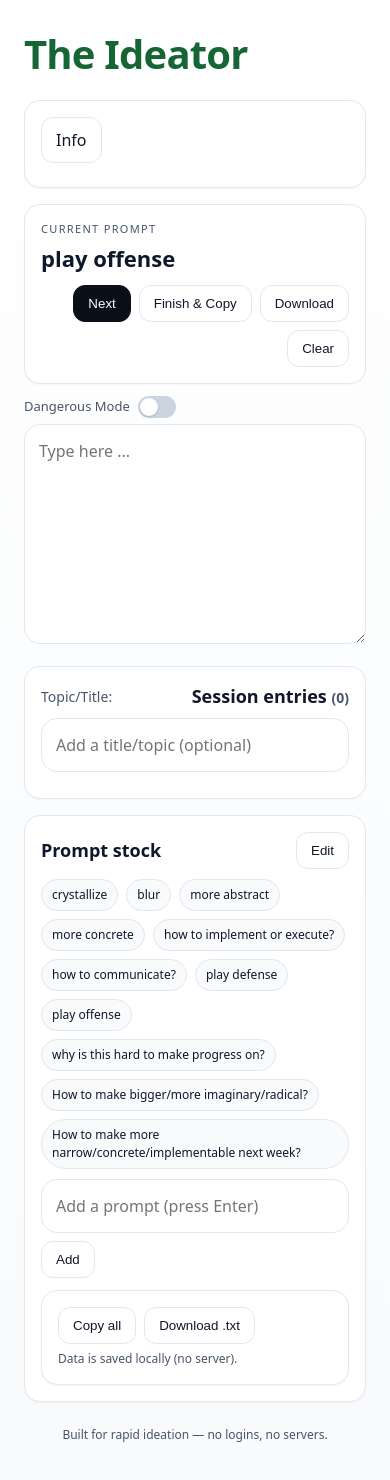
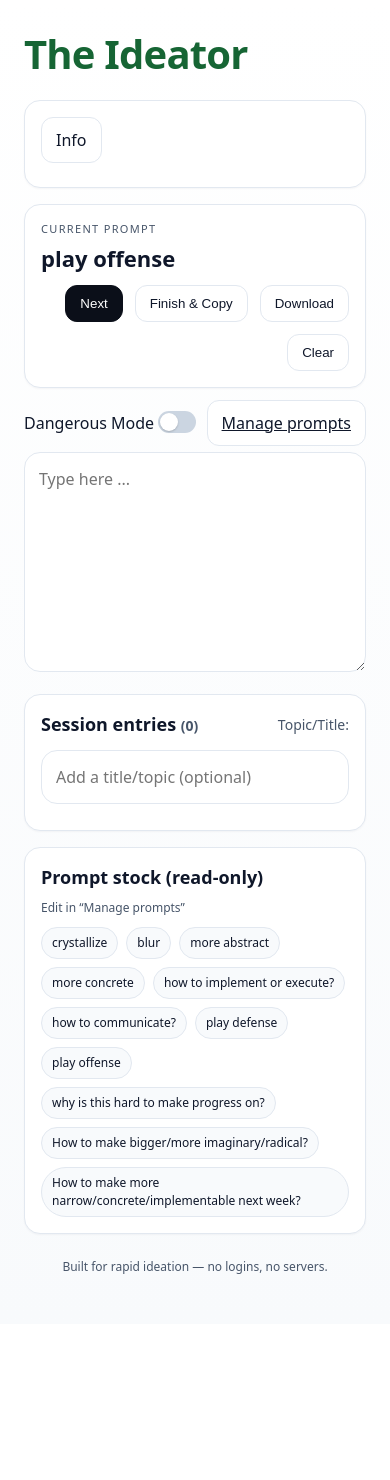
Before and after one commit to CharlotteBeate/Ideator, a plain HTML site: page index.html in a window 390 px wide. After the commit the page ends 1324 px from the top, so only its background shows below. Drawn offline with Linux system fonts and the light colour scheme.

Commit message:
Update index.html

```diff
--- a/index.html
+++ b/index.html
@@ -6,23 +6,25 @@
 <title>The Ideator</title>
 <style>
   :root {
-    --bg: #f8fafc;
-    --card: #ffffff;
-    --text: #0f172a;
-    --muted: #475569;
-    --line: #e2e8f0;
-    --accent: #166534; /* slightly dark green */
+    --bg: #f8fafc; --card: #ffffff; --text: #0f172a; --muted: #475569;
+    --line: #e2e8f0; --accent: #166534;
   }
   * { box-sizing: border-box; }
-  body { margin: 0; background: linear-gradient(#fff, var(--bg)); color: var(--text); font: 16px/1.5 system-ui, -apple-system, Segoe UI, Roboto, sans-serif; }
+  body { margin: 0; background: linear-gradient(#fff, var(--bg)); color: var(--text);
+         font: 16px/1.5 system-ui, -apple-system, Segoe UI, Roboto, sans-serif; }
   .wrap { max-width: 980px; margin: 0 auto; padding: 24px; }
   header { margin-bottom: 16px; }
   h1 { margin: 0; font-size: 40px; letter-spacing: -0.02em; color: var(--accent); font-weight: 800; }
   .muted { color: var(--muted); font-size: 14px; }
-  .card { background: var(--card); border: 1px solid var(--line); border-radius: 16px; box-shadow: 0 1px 2px rgba(15,23,42,0.04); }
+  .card { background: var(--card); border: 1px solid var(--line);
+          border-radius: 16px; box-shadow: 0 1px 2px rgba(15,23,42,0.04); }
   .pad { padding: 16px; }
   .row { display: flex; gap: 8px; align-items: center; flex-wrap: wrap; }
-  .btn { appearance: none; border: 1px solid var(--line); background: #fff; color: var(--text); padding: 10px 14px; border-radius: 12px; cursor: pointer; }
+  .row.gap-12 { gap: 12px; }
+  .grow { flex: 1 1 auto; min-width: 220px; }
+  .right { justify-content: flex-end; }
+  .btn { appearance: none; border: 1px solid var(--line); background: #fff; color: var(--text);
+         padding: 10px 14px; border-radius: 12px; cursor: pointer; }
   .btn:hover { background: #f1f5f9; }
   .btn.primary { background: #0b0f19; color: #fff; border-color: #0b0f19; }
   .btn.primary:hover { filter: brightness(0.96); }
@@ -35,37 +37,30 @@
   .entry { border: 1px solid var(--line); border-radius: 12px; padding: 10px; }
   .foot { text-align: center; color: var(--muted); font-size: 12px; padding: 24px 0; }
   .label { text-transform: uppercase; letter-spacing: .12em; font-size: 11px; color: var(--muted); }
-  .right { justify-content: flex-end; }
-  .toggle { display:inline-flex; align-items:center; gap:8px; font-size: 13px; color: var(--muted); }
-  .switch { position: relative; width: 38px; height: 22px; display:inline-block; }
-  .switch input { opacity:0; width:0; height:0; }
-  .slider { position:absolute; cursor:pointer; top:0; left:0; right:0; bottom:0; background:#cbd5e1; transition:.2s; border-radius:999px; }
-  .slider:before { position:absolute; content:""; height:18px; width:18px; left:2px; top:2px; background:white; transition:.2s; border-radius:50%; box-shadow: 0 1px 2px rgba(0,0,0,.18); }
-  .switch input:checked + .slider { background:#16a34a; }
-  .switch input:checked + .slider:before { transform: translateX(16px); }
+  .danger-active { outline: 2px dashed #ef4444; outline-offset: 2px; }
 </style>
 </head>
 <body>
   <div class="wrap">
-    <header>
-      <h1>The Ideator</h1>
-    </header>
+    <header><h1>The Ideator</h1></header>
 
     <details id="infoBox" class="card pad">
       <summary class="btn" style="display:inline-block; margin-bottom:8px;">Info</summary>
       <div class="muted" style="max-width:72ch;">
-        This is an interface to enable quick iterations of ideation. You get a prompt for how to move with your idea and can start writing; once you run out, click <b>Next</b> (or <kbd>Ctrl</kbd> + <kbd>Enter</kbd>) to get a new prompt. When you finish this chain of ideation, click <b>Finish & Copy</b> (or <kbd>Ctrl</kbd> + <kbd>Shift</kbd> + <kbd>Enter</kbd>) to copy your chain. To download the chain, click <b>Download</b>. To change the list of prompts, scroll to the bottom of this page. Your writing is saved locally in your browser. No one else has access to it.
+        This interface helps fast iteration. Type freely. Click <b>Next</b> (or <kbd>Ctrl</kbd>/<kbd>⌘</kbd>+<kbd>Enter</kbd>) for a new prompt.
+        Click <b>Finish & Copy</b> (or <kbd>Ctrl</kbd>/<kbd>⌘</kbd>+<kbd>Shift</kbd>+<kbd>Enter</kbd>) to copy your chain.
+        Data is saved locally in your browser.
       </div>
     </details>
 
     <div class="card pad" style="margin-top:16px;">
       <div class="row" style="justify-content:space-between; align-items:flex-end;">
-        <div>
+        <div class="grow">
           <div class="label">Current prompt</div>
           <div id="currentPrompt" style="font-weight:700; font-size:22px; margin-top:4px;">(loading…)</div>
           <div id="lastPrompt" class="muted" style="font-size:12px; margin-top:2px;"></div>
         </div>
-        <div class="row right">
+        <div class="row right gap-12">
           <button id="nextBtn" class="btn primary">Next</button>
           <button id="finishBtn" class="btn">Finish & Copy</button>
           <button id="downloadBtn" class="btn">Download</button>
@@ -78,204 +73,175 @@
       <div class="row" style="justify-content:space-between; margin-bottom:6px;">
         <label class="toggle" title="If on, pausing > 2s in the first minute clears text (per prompt)">
           Dangerous Mode
-          <span class="switch"><input type="checkbox" id="dangerToggle"><span class="slider"></span></span>
+          <span class="switch" style="position:relative; width:38px; height:22px; display:inline-block;">
+            <input type="checkbox" id="dangerToggle" style="opacity:0; width:0; height:0;">
+            <span class="slider" style="position:absolute; cursor:pointer; top:0; left:0; right:0; bottom:0; background:#cbd5e1; transition:.2s; border-radius:999px;">
+              <span style="position:absolute; content:''; height:18px; width:18px; left:2px; top:2px; background:white; transition:.2s; border-radius:50%; box-shadow:0 1px 2px rgba(0,0,0,.18);"></span>
+            </span>
+          </span>
         </label>
+        <a href="prompts.html" class="btn" title="Manage prompt stock">Manage prompts</a>
       </div>
       <textarea id="draft" placeholder="Type here ..."></textarea>
       <div id="dangerStatus" class="muted" style="margin-top:6px; font-size:12px;"></div>
     </div>
 
     <div class="card pad" style="margin-top:16px;">
-      <div class="row" style="justify-content:space-between; align-items:center;">
-        <label for="titleInput" style="margin-right:6px; font-size:14px; color:var(--muted);">Topic/Title:</label>
-        <h2 style="margin:0; font-size:18px;">Session entries <span class="muted" id="count">(0)</span></h2>
+      <!-- Topic/Title to the right of Session entries -->
+      <div class="row" style="justify-content:space-between; align-items:center; gap:12px;">
+        <h2 class="grow" style="margin:0; font-size:18px;">Session entries <span class="muted" id="count">(0)</span></h2>
+        <label for="titleInput" class="muted" style="font-size:14px;">Topic/Title:</label>
         <input id="titleInput" type="text" placeholder="Add a title/topic (optional)" style="max-width:360px;" />
       </div>
       <ul id="entries" class="list" style="margin-top:10px;"></ul>
     </div>
 
     <div class="card pad" style="margin-top:16px;">
-      <div class="row" style="justify-content:space-between;">
-        <h2 style="margin:0; font-size:18px;">Prompt stock</h2>
-        <button id="toggleEdit" class="btn">Edit</button>
+      <div class="row" style="justify-content:space-between; align-items:center;">
+        <h2 style="margin:0; font-size:18px;">Prompt stock (read-only)</h2>
+        <span class="muted" style="font-size:12px;">Edit in “Manage prompts”</span>
       </div>
-      <div id="stockView" style="margin-top:10px;">
-        <div id="chips" class="chips"></div>
-        <div class="row" style="margin-top:10px;">
-          <input id="addInput" type="text" placeholder="Add a prompt (press Enter)" />
-          <button id="addBtn" class="btn">Add</button>
-        </div>
-      </div>
-      <div id="stockEdit" style="display:none; margin-top:10px;">
-        <textarea id="stockArea" class="mono" style="height:160px;"></textarea>
-        <div class="row" style="justify-content:flex-end; margin-top:8px;">
-          <button id="saveStock" class="btn">Save changes</button>
-        </div>
-      </div>
-
-      <div class="card pad" style="margin-top:12px;">
-        <div class="row">
-          <button id="copyAll" class="btn">Copy all</button>
-          <button id="download2" class="btn">Download .txt</button>
-        </div>
-        <div class="muted" style="margin-top:6px; font-size:12px;">Data is saved locally (no server).</div>
-      </div>
+      <div id="chips" class="chips" style="margin-top:10px;"></div>
     </div>
 
     <div class="foot">Built for rapid ideation — no logins, no servers.</div>
   </div>
 
 <script>
+  // ===== Defaults =====
   const DEFAULT_PROMPTS = [
-    "crystallize",
-    "blur",
-    "more abstract",
-    "more concrete",
-    "how to implement or execute?",
-    "how to communicate?",
-    "play defense",
-    "play offense",
-    "why is this hard to make progress on?",
+    "crystallize","blur","more abstract","more concrete",
+    "how to implement or execute?","how to communicate?",
+    "play defense","play offense","why is this hard to make progress on?",
     "How to make bigger/more imaginary/radical?",
     "How to make more narrow/concrete/implementable next week?"
   ];
 
-  // --- State ---
+  // ===== Local store =====
   const store = {
-    get prompts() { return JSON.parse(localStorage.getItem("ig.prompts") || "null") || DEFAULT_PROMPTS; },
-    set prompts(v) { localStorage.setItem("ig.prompts", JSON.stringify(v)); },
-    get current() { return JSON.parse(localStorage.getItem("ig.current") || "null"); },
-    set current(v) { localStorage.setItem("ig.current", JSON.stringify(v)); },
-    get entries() { return JSON.parse(localStorage.getItem("ig.entries") || "[]"); },
-    set entries(v) { localStorage.setItem("ig.entries", JSON.stringify(v)); },
-    get title() { return localStorage.getItem("ig.title") || ""; },
-    set title(v) { localStorage.setItem("ig.title", v); }
+    get prompts(){ try{return JSON.parse(localStorage.getItem("ig.prompts")||"null")||DEFAULT_PROMPTS;}catch{return DEFAULT_PROMPTS;} },
+    set prompts(v){ localStorage.setItem("ig.prompts", JSON.stringify(v)); },
+    get current(){ try{return JSON.parse(localStorage.getItem("ig.current")||"null");}catch{return null;} },
+    set current(v){ localStorage.setItem("ig.current", JSON.stringify(v)); },
+    get entries(){ try{return JSON.parse(localStorage.getItem("ig.entries")||"[]");}catch{return [];} },
+    set entries(v){ localStorage.setItem("ig.entries", JSON.stringify(v)); },
+    get title(){ return localStorage.getItem("ig.title")||""; },
+    set title(v){ localStorage.setItem("ig.title", v||""); }
   };
 
-  // DOM refs
+  // ===== DOM =====
   const chips = document.getElementById("chips");
   const currentPromptEl = document.getElementById("currentPrompt");
   const lastPromptEl = document.getElementById("lastPrompt");
   const draftEl = document.getElementById("draft");
   const entriesUl = document.getElementById("entries");
   const countEl = document.getElementById("count");
-  const addInput = document.getElementById("addInput");
   const titleInput = document.getElementById("titleInput");
-  const stockEdit = document.getElementById("stockEdit");
   const dangerToggle = document.getElementById("dangerToggle");
   const dangerStatus = document.getElementById("dangerStatus");
 
-  function randPrompt(stock, last) {
-    if (!stock.length) return "(add prompts)";
-    if (stock.length === 1) return stock[0];
-    let p; do { p = stock[Math.floor(Math.random() * stock.length)]; } while (p === last);
-    return p;
+  // ===== Utils =====
+  function slug(s){ return (s||"").toLowerCase().trim().replace(/[^a-z0-9]+/g,'-').replace(/^-+|-+$/g,'').slice(0,60)||'session'; }
+  function randPrompt(stock,last){ if(!stock.length) return "(add prompts)"; if(stock.length===1) return stock[0];
+    let p; do{ p=stock[Math.floor(Math.random()*stock.length)]; } while(p===last); return p; }
+  function escapeHtml(str){ return String(str).replace(/[&<>\"']/g, s=>({'&':'&amp;','<':'&lt;','>':'&gt;','"':'&quot;',"'":'&#39;'}[s])); }
+
+  // ===== Dangerous Mode =====
+  let danger={active:false,startTs:null,endTs:null,lastTypeTs:null,interval:null};
+  function setDangerUI(on){ draftEl.classList.toggle('danger-active', !!on); }
+  function startDangerWindow(){
+    if(!dangerToggle.checked || danger.active) return;
+    danger.active=true; danger.startTs=Date.now(); danger.endTs=danger.startTs+60_000; danger.lastTypeTs=Date.now();
+    setDangerUI(true);
+    dangerStatus.textContent="Dangerous Mode active: 60s window. Pausing > 2s clears text.";
+    danger.interval=setInterval(()=>{
+      const now=Date.now();
+      if(!dangerToggle.checked){ stopDanger("Dangerous Mode off."); return; }
+      const remaining=Math.max(0, Math.ceil((danger.endTs-now)/1000));
+      if(now>danger.endTs){ stopDanger("Dangerous Mode is over for this prompt."); return; }
+      dangerStatus.textContent=`Dangerous Mode active — ${remaining}s left. Pausing > 2s clears text.`;
+      if(now-danger.lastTypeTs>2000){ draftEl.value=""; danger.lastTypeTs=now; }
+    },200);
   }
+  function stopDanger(msg=""){
+    if(danger.interval) clearInterval(danger.interval);
+    danger={active:false,startTs:null,endTs:null,lastTypeTs:null,interval:null};
+    setDangerUI(false); dangerStatus.textContent=msg;
+  }
+  function resetDangerForNewPrompt(){ stopDanger(""); if(dangerToggle.checked) dangerStatus.textContent="Dangerous Mode armed for this prompt (starts on first keystroke)."; }
 
-
-  // --- Utils ---
-  function escapeHtml(str){ return String(str).replace(/[&<>"']/g, s => ({'&':'&amp;','<':'&lt;','>':'&gt;','"':'&quot;','\'':'&#39;'}[s])); }
-  function randPrompt(stock, last) { if (!stock.length) return "(add prompts)"; if (stock.length === 1) return stock[0]; let p; do { p = stock[Math.floor(Math.random() * stock.length)]; } while (p === last); return p; }
-  function slug(s){ return (s||"").toLowerCase().trim().replace(/[^a-z0-9]+/g,'-').replace(/^-+|-+$/g,'').slice(0,60) || 'session'; }
-
-  // --- Dangerous Mode ---
-  let danger = { active:false, startTs:null, endTs:null, lastTypeTs:null, interval:null };
-  function setDangerUI(on){ if (on) draftEl.classList.add('danger-active'); else draftEl.classList.remove('danger-active'); }
-  function startDangerWindow() {
-    if (!dangerToggle.checked || danger.active) return;
-    danger.active = true; danger.startTs = Date.now(); danger.endTs = danger.startTs + 60_000; danger.lastTypeTs = Date.now();
-    setDangerUI(true);
-    dangerStatus.textContent = "Dangerous Mode active: 60s window. Pausing > 2s clears text.";
-    danger.interval = setInterval(() => {
-      const now = Date.now();
-      if (!dangerToggle.checked) { stopDanger("Dangerous Mode off."); return; }
-      const remaining = Math.max(0, Math.ceil((danger.endTs - now)/1000));
-      if (now > danger.endTs) { stopDanger("Dangerous Mode is over for this prompt."); return; }
-      dangerStatus.textContent = `Dangerous Mode active — ${remaining}s left. Pausing > 2s clears text.`;
-      if (now - danger.lastTypeTs > 2000) { draftEl.value = ""; store.draft = ""; danger.lastTypeTs = now; }
-    }, 200);
-  }
-  function stopDanger(msg="") { if (danger.interval) clearInterval(danger.interval); danger = { active:false, startTs:null, endTs:null, lastTypeTs:null, interval:null }; setDangerUI(false); dangerStatus.textContent = msg; }
-  function resetDangerForNewPrompt() { stopDanger(""); if (dangerToggle.checked) dangerStatus.textContent = "Dangerous Mode armed for this prompt (starts on first keystroke)."; }
-
-
-  function renderPrompts() {
-    chips.innerHTML = "";
-    store.prompts.forEach(p => {
-      const span = document.createElement("span");
-      span.className = "chip";
-      span.textContent = p;
-      chips.appendChild(span);
+  // ===== Renderers =====
+  function renderPrompts(){
+    chips.innerHTML="";
+    (store.prompts||[]).forEach(p=>{
+      const span=document.createElement("span"); span.className="chip"; span.textContent=p; chips.appendChild(span);
     });
   }
-
-  function renderEntries() {
-    entriesUl.innerHTML = "";
-    const entries = store.entries;
-    countEl.textContent = `(${entries.length})`;
-    entries.forEach((e,i) => {
-      const li = document.createElement("li");
-      li.className = "entry";
-      li.innerHTML = `<b>${e.prompt}</b><br>${e.text}`;
+  function renderEntries(){
+    entriesUl.innerHTML="";
+    const entries=store.entries||[]; countEl.textContent=`(${entries.length})`;
+    entries.forEach(e=>{
+      const li=document.createElement("li"); li.className="entry";
+      li.innerHTML=`<b>${escapeHtml(e.prompt||"(none)")}</b><br>${escapeHtml(e.text||"")}`;
       entriesUl.appendChild(li);
     });
   }
-
-  function setPrompt(p) {
-    store.current = p;
-    currentPromptEl.textContent = p;
+  function setPrompt(p){
+    if(store.current) lastPromptEl.textContent=`Last: ${store.current}`;
+    store.current=p; currentPromptEl.textContent=p; resetDangerForNewPrompt();
   }
 
-  function next() {
-    const t = draftEl.value.trim();
-    if (t) {
-      store.entries = [...store.entries, {prompt: store.current, text: t}];
-      draftEl.value = "";
-      renderEntries();
-    }
-    setPrompt(randPrompt(store.prompts, store.current));
-    draftEl.focus();
+  // ===== Actions =====
+  function next(){
+    const t=draftEl.value.trim();
+    if(t){ store.entries=[...(store.entries||[]), {prompt:store.current||"(none)", text:t}]; draftEl.value=""; renderEntries(); }
+    setPrompt(randPrompt(store.prompts, store.current)); draftEl.focus();
   }
+  async function finishCopy(){
+    next();
+    const header = store.title ? `Title: ${store.title}\n\n` : "";
+    const txt = header + (store.entries||[]).map((e,i)=>`${i+1}. ${e.prompt}\n${e.text}`).join("\n\n");
+    try{ await navigator.clipboard.writeText(txt); alert("Copied to clipboard!"); }catch{}
+  }
+  function downloadFile(){
+    const header = store.title ? `Title: ${store.title}\n\n` : "";
+    const txt = header + (store.entries||[]).map((e,i)=>`${i+1}. ${e.prompt}\n${e.text}`).join("\n\n");
+    const blob=new Blob([txt],{type:"text/plain"}); const url=URL.createObjectURL(blob);
+    const a=document.createElement("a"); a.href=url; a.download=`ideator_${slug(store.title)}.txt`; a.click(); URL.revokeObjectURL(url);
+  }
+  function clearSession(){ if(confirm("Clear all entries?")){ store.entries=[]; renderEntries(); } }
 
-  async function finishCopy() {
-    next();
-    const txt = `Title: ${store.title}\n\n` + store.entries.map((e,i)=>`${i+1}. ${e.prompt}\n${e.text}`).join("\n\n");
-    try { await navigator.clipboard.writeText(txt); alert("Copied to clipboard!"); } catch {}
-  }
-
-  function downloadFile() {
-    const txt = store.entries.map((e,i)=>`${i+1}. ${e.prompt}\n${e.text}`).join("\n\n");
-    const blob = new Blob([txt], {type:"text/plain"}); const url = URL.createObjectURL(blob);
-    const a = document.createElement("a"); a.href=url; a.download="ideator_session.txt"; a.click(); URL.revokeObjectURL(url);
-  }
-
-  function clearSession() {
-    if(confirm("Clear all entries?")) { store.entries=[]; renderEntries(); }
-  }
-
-  // --- Init ---
+  // ===== Init =====
   (function init(){
     renderPrompts();
-    setPrompt(store.current || randPrompt(store.prompts));
+    setPrompt(store.current || randPrompt(store.prompts, null));
     renderEntries();
     titleInput.value = store.title;
   })();
 
-  // --- Events ---
+  // ===== Events =====
   document.getElementById("nextBtn").onclick = next;
   document.getElementById("finishBtn").onclick = finishCopy;
   document.getElementById("downloadBtn").onclick = downloadFile;
   document.getElementById("clearBtn").onclick = clearSession;
-  document.getElementById("addBtn").onclick = ()=> {
-    const v = addInput.value.trim(); if(!v) return;
-    store.prompts=[...store.prompts,v]; renderPrompts(); addInput.value="";
-  };
   titleInput.oninput = ()=>{ store.title = titleInput.value; };
+
+  // Dangerous-mode arming + typing heartbeat
+  draftEl.addEventListener('keydown', ()=>{ if(dangerToggle.checked && !danger.active) startDangerWindow(); danger.lastTypeTs=Date.now(); });
+  dangerToggle.addEventListener('change', ()=>{ if(!dangerToggle.checked) stopDanger("Dangerous Mode off."); else dangerStatus.textContent="Dangerous Mode armed for this prompt (starts on first keystroke)."; });
 
   // Keyboard shortcuts
   window.addEventListener("keydown", e=>{
-    if((e.ctrlKey||e.metaKey)&&e.key==="Enter"&&!e.shiftKey){e.preventDefault();next();}
-    if((e.ctrlKey||e.metaKey)&&e.key==="Enter"&&e.shiftKey){e.preventDefault();finishCopy();}
+    if((e.ctrlKey||e.metaKey) && e.key==="Enter" && !e.shiftKey){ e.preventDefault(); next(); }
+    if((e.ctrlKey||e.metaKey) && e.key==="Enter" &&  e.shiftKey){ e.preventDefault(); finishCopy(); }
+  });
+
+  // Small slider knob move (pure CSS alternative would require sibling selector).
+  // This keeps visual in sync when toggled:
+  dangerToggle.addEventListener('change', (e)=>{
+    const knob = e.target.nextElementSibling.querySelector('span');
+    knob.style.transform = e.target.checked ? 'translateX(16px)' : 'translateX(0)';
+    e.target.nextElementSibling.style.background = e.target.checked ? '#16a34a' : '#cbd5e1';
   });
 </script>
 </body>
```
